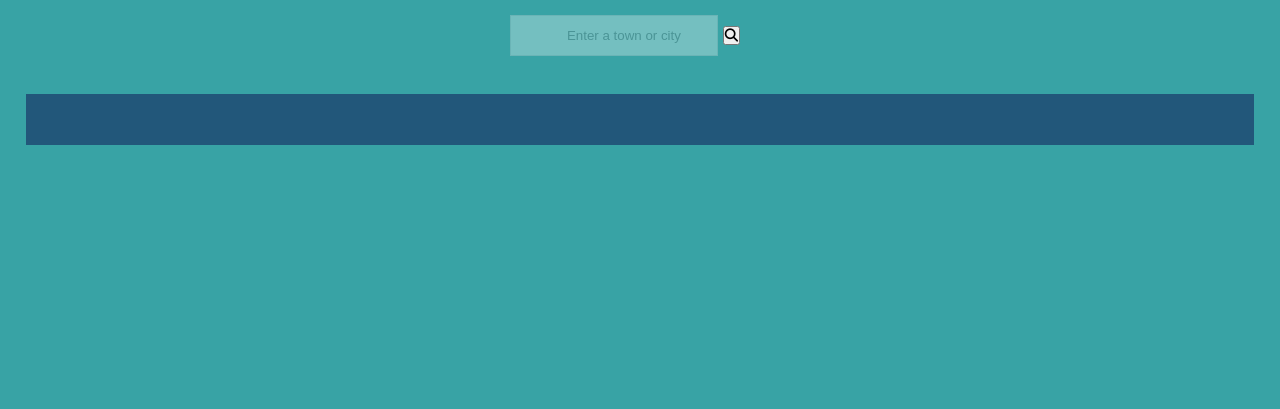
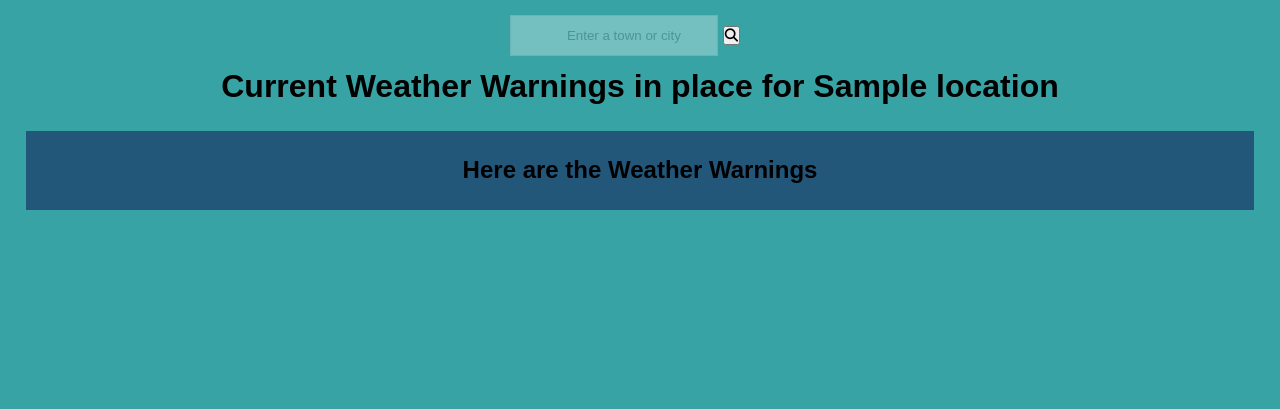
Before and after one commit to CamyH/WeatherApp, a Flask app: template templates/weather-warnings.html in a window 1280 px wide; the page is wider, and only the part inside the window is pictured. Shown: the part 50-459 px from the top of that part. Run offline with Flask 2, Linux system fonts and the light colour scheme; the template is opened without the code that fills it: most values are stand-ins (such as "Sample title", 1, 10 or a date in 2020); some libraries are stand-ins or nearby versions; some web fonts are replaced.

Commit message:
added: headers for warnings page + small changes

```diff
--- a/app.py
+++ b/app.py
@@ -4,6 +4,9 @@ import geocoder
 import datetime
 
 app = Flask(__name__)
+
+# Get users location and set to global variable
+location = geocoder.ip('me')
 
 @app.route('/')
 def call_api():
@@ -54,7 +57,7 @@ def call_api():
 
 @app.route('/weather-warnings')
 def weather_warnings():
-    return render_template('weather-warnings.html')
+    return render_template('weather-warnings.html', location = location.city)
 
 @app.route('/weather-map')
 def weather_map():
--- a/static/CSS/style.css
+++ b/static/CSS/style.css
@@ -126,7 +126,7 @@ nav {
 }
 
 /*
-######################### MAIN PAGE #########################
+######################### MAIN SECTION FOR ALL PAGES #########################
 */
 /* Search Bar */
 #search-bar-alignment {
@@ -164,7 +164,7 @@ nav {
   display: block; /* Make it into a block element to fill the whole list */
 }
 
-/* Weather Data */
+/* Weather Data - Index Page */
 #weather-data-heading { font-size: 1em; }
 #other-data-heading { font-size: 0.9em; }
 #weather-data-box { background: #22577A; }
@@ -192,6 +192,25 @@ div.other-weather-data > * {
   align-items: center;
 }
 
+/* Weather Warnings - Weather Warnings Page */
+#weather-warnings-header, #weather-warnings-box-header {
+  font-size: 2em;
+  display: flex;
+  justify-content: center;
+  align-items: center;
+}
+#weather-warnings-box-header { font-size: 1.5em; }
+#weather-warnings-box {
+  background: #22577A;
+  padding: 2%;
+  margin: 2%;
+  padding-left: 25%;
+  padding-right: 25%;
+  display: flex;
+  justify-content: center;
+  align-items: center;
+}
+
 /*
 ######################### FOOTER #########################
 */
--- a/templates/index.html
+++ b/templates/index.html
@@ -20,7 +20,7 @@
         <div id="top-bar">
             <nav>
                 <img class="speaker-icon" src="{{ url_for('static', filename='IMG/speaker_icon.png') }}" alt="Speaker Icon">
-                <h4><a class="page-title" href="">Weather App</a></h4>
+                <h4><a class="page-title" href="/">Weather App</a></h4>
                 <ul class="nav-links">
                     <li>
                         <a href="/">Home</a>
--- a/templates/weather-map.html
+++ b/templates/weather-map.html
@@ -13,7 +13,7 @@
         <div id="top-bar">
             <nav>
                 <img class="speaker-icon" src="{{ url_for('static', filename='IMG/speaker_icon.png') }}" alt="Speaker Icon">
-                <h4><a class="page-title" href="">Weather App</a></h4>
+                <h4><a class="page-title" href="/">Weather App</a></h4>
                 <ul class="nav-links">
                     <li>
                         <a href="/">Home</a>
--- a/templates/weather-warnings.html
+++ b/templates/weather-warnings.html
@@ -13,7 +13,7 @@
         <div id="top-bar">
             <nav>
                 <img class="speaker-icon" src="{{ url_for('static', filename='IMG/speaker_icon.png') }}" alt="Speaker Icon">
-                <h4><a class="page-title" href="">Weather App</a></h4>
+                <h4><a class="page-title" href="/">Weather App</a></h4>
                 <ul class="nav-links">
                     <li>
                         <a href="/">Home</a>
@@ -40,9 +40,9 @@
                     <button id="button" type="submit"><i class="fa fa-search"></i></button>
                 </form>
             </div>
-            <div id="weather-data-box">
-            </div>
-            <div id="other-data-box">
+            <h1 id="weather-warnings-header">Current Weather Warnings in place for {{ location }}</h1>
+            <div id="weather-warnings-box">
+                <h2 id="weather-warnings-box-header">Here are the Weather Warnings</h2>
             </div>
         </div>
     <footer>
```
